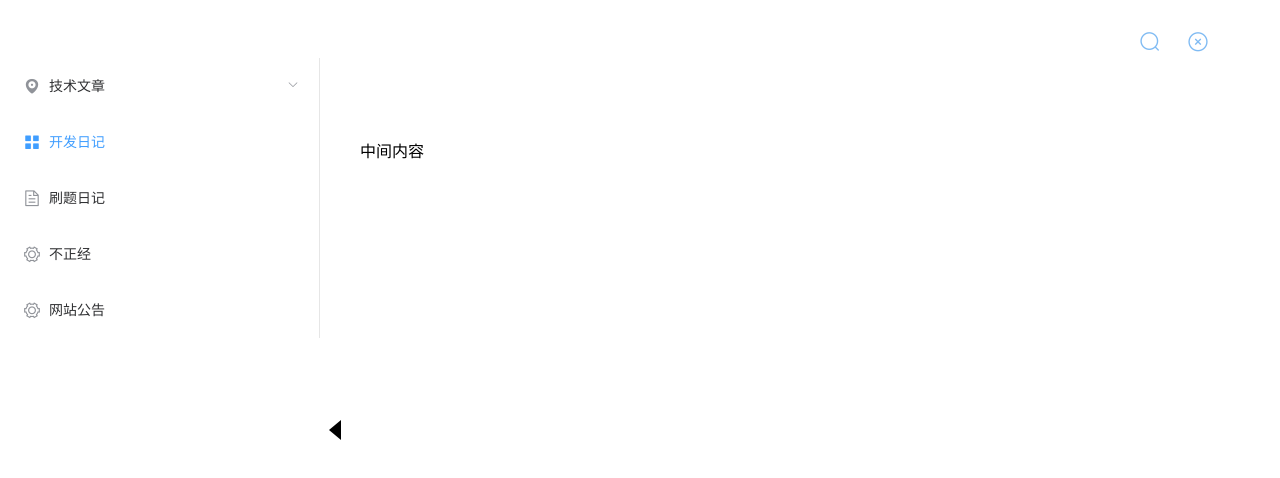
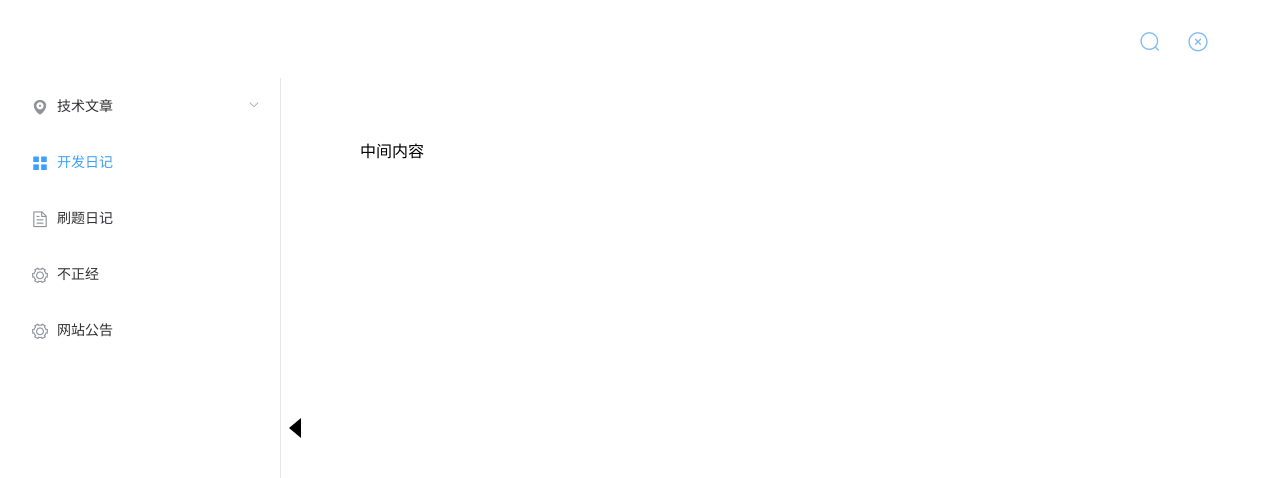
Before and after one commit to LeYunone/leyuna-blog-ssr, a Nuxt app: page / in a window 1280 px wide. Shown: the top 478 px of the page. Built offline with nearby package versions, Linux system fonts and the light colour scheme.

Commit message:
[ADD]web info3

```diff
--- a/components/Sidebar.vue
+++ b/components/Sidebar.vue
@@ -1,10 +1,7 @@
 <template>
-  <div>
-    <div @click="sidebarBtn" class="sidebar-wrapper">
-      <span class="el-icon-caret-left"></span>
-    </div>
+  <div class="leftDiv">
     <div class="sidebar">
-      <el-row >
+      <el-row>
         <el-col>
           <el-menu
             default-active="2"
@@ -40,6 +37,9 @@
         </el-col>
       </el-row>
     </div>
+    <div @click="sidebarBtn" class="sidebar-wrapper">
+      <span class="left-btn el-icon-caret-left"></span>
+    </div>
   </div>
 </template>
 <script>
@@ -47,34 +47,45 @@
     data() {
       return {}
     },
-    methods:{
-      sidebarBtn(){
-
+    methods: {
+      sidebarBtn() {
+        if (!$(".leftDiv").hasClass("toggle")) {
+          $(".leftDiv").addClass("toggle")
+        } else {
+          $(".leftDiv").removeClass("toggle")
+        }
       }
     }
   };
 </script>
 
-<style>
+<style type="text/css" >
+  .leftDiv {
+    float: left;
+    position: absolute;
+    width: 17rem;
+    height: 80%;
+    transition: transform 0.5s;
+    transform: translateX(0%);
+    border-right: solid 1px #e6e6e6;
+  }
+  .el-menu{
+    border-right: 0;
+  }
+  .leftDiv.toggle{
+    transform: translateX(-100%);
+  }
+
   .sidebar {
-    font-size: 16px;
-    width: 20rem;
+    overflow: hidden;
+    white-space: nowrap;
+  }
+
+  .sidebar-wrapper {
     position: fixed;
-    z-index: 13;
-    margin: 0;
-    top: 3.6rem;
-    left: 0;
+    top: 3.75rem;
     bottom: 0;
-    box-sizing: border-box;
-    overflow-y: auto;
-    transform: translateX(0%);
-    transition: transform .2s;
-  }
-  .sidebar-wrapper{
-    position: fixed;
-    top: calc(3.75rem);
-    bottom: 0;
-    left: calc(20rem);
+    left: 100%;
     z-index: 100;
     display: flex;
     align-items: center;
@@ -82,4 +93,10 @@
     font-size: 2rem;
     transition: left .3s ease;
   }
+  .left-btn{
+    bottom: 0;
+  }
+  .sidebar-wrapper:hover{
+    background-color: hwb(0deg 97% 3%);
+  }
 </style>
--- a/components/test.html
+++ /dev/null
@@ -1,129 +0,0 @@
-<!DOCTYPE html>
-<html>
-
-<head>
-  <meta charset="utf-8">
-  <meta http-equiv="X-UA-Compatible" content="IE=edge">
-  <meta name="viewport" content="width=device-width, initial-scale=1">
-  <title>改变dropdow的click 事件</title>
-  <link href="http://apps.bdimg.com/libs/bootstrap/3.3.0/css/bootstrap.min.css" rel="stylesheet">
-  <link rel="stylesheet" href="css/bootstrap-table.css">
-  <link rel="stylesheet" href="css/test.css">
-  <style>
-    ul {
-      list-style: none;
-    }
-    ul,
-    li {
-      margin: 0;
-      padding: 0;
-    }
-    .content {
-      position: absolute;
-      /*background: gray;*/
-      width: 100%;
-      height: 100%;
-      left: 0;
-      top: 0;
-    }
-    .leftDiv {
-      float: left;
-      position: absolute;
-      /*position:relative;*/
-      width: 150px;
-      height: 20%;
-      background: pink;
-      /* top:0;
-      left:0;*/
-      transition: transform 0.5s;
-    }
-
-    .toggle .leftDiv {
-      transform: translate(-150px, 0);
-    }
-
-    .toggle .right-content {
-      margin-left: 30px;
-    }
-
-    .changeBtn {
-      position: absolute;
-      top: 50%;
-      /*right:-45px;*/
-      left: 100%;
-      transform: translate(0, -50%);
-      width: 25px;
-    }
-
-    .left-content {
-      overflow: hidden;
-      white-space: nowrap;
-    }
-
-    .left-content ul li {
-      height: 35px;
-      line-height: 35px;
-    }
-
-    .right-content {
-      margin-left: 180px;
-      transition: margin-left 0.5s;
-    }
-  </style>
-  <!-- AdminLTE Skins. Choose a skin from the css/skins
-       folder instead of downloading all of them to reduce the load. -->
-  <!-- HTML5 Shim and Respond.js IE8 support of HTML5 elements and media queries -->
-  <!-- WARNING: Respond.js doesn't work if you view the page via file:// -->
-  <!--[if lt IE 9]>
-  <script src="https://oss.maxcdn.com/html5shiv/3.7.3/html5shiv.min.js"></script>
-  <script src="https://oss.maxcdn.com/respond/1.4.2/respond.min.js"></script>
-  <![endif]-->
-</head>
-
-<body>
-<div class="content">
-  <div class="leftDiv" id="leftDiv">
-    <div class="left-content">
-      <ul>
-        <li>this is the first line</li>
-        <li>this is the second line</li>
-      </ul>
-    </div>
-    <button id="changeBtn" class="changeBtn">切换</button>
-  </div>
-  <div class="right-content">
-    <ul>
-      <li>this is the first line</li>
-      <li>this is the second line</li>
-      <li>this is the first line</li>
-      <li>this is the second line</li>
-      <li>this is the first line</li>
-      <li>this is the second line</li>
-      <li>this is the first line</li>
-      <li>this is the second line</li>
-      <li>this is the first line</li>
-      <li>this is the second line</li>
-      <li>this is the first line</li>
-      <li>this is the second line</li>
-      <li>this is the first line</li>
-      <li>this is the second line</li>
-      <li>this is the first line</li>
-      <li>this is the second line</li>
-    </ul>
-  </div>
-</div>
-<script src="http://apps.bdimg.com/libs/jquery/2.1.1/jquery.min.js"></script>
-<script src="http://apps.bdimg.com/libs/bootstrap/3.3.0/js/bootstrap.min.js"></script>
-<script>
-  $(".changeBtn").click(function() {
-    if (!$(".content").hasClass("toggle")) {
-      $(".content").addClass("toggle")
-    } else {
-      $(".content").removeClass("toggle")
-    }
-  })
-
-</script>
-</body>
-
-</html>
--- a/nuxt.config.js
+++ b/nuxt.config.js
@@ -6,13 +6,16 @@ export default {
       lang: 'en'
     },
     meta: [
-      { charset: 'utf-8' },
-      { name: 'viewport', content: 'width=device-width, initial-scale=1' },
-      { hid: 'description', name: 'description', content: '' },
-      { name: 'format-detection', content: 'telephone=no' }
+      {charset: 'utf-8'},
+      {name: 'viewport', content: 'width=device-width, initial-scale=1'},
+      {hid: 'description', name: 'description', content: ''},
+      {name: 'format-detection', content: 'telephone=no'}
     ],
     link: [
-      { rel: 'icon', type: 'image/x-icon', href: '/favicon.ico' }
+      {rel: 'icon', type: 'image/x-icon', href: '/favicon.ico'}
+    ],
+    script: [
+      {src: 'https://cdnjs.cloudflare.com/ajax/libs/jquery/3.1.1/jquery.min.js'},
     ]
   },
   server: {
@@ -38,8 +41,7 @@ export default {
   components: true,
 
   // Modules for dev and build (recommended): https://go.nuxtjs.dev/config-modules
-  buildModules: [
-  ],
+  buildModules: [],
 
   // Modules: https://go.nuxtjs.dev/config-modules
   modules: [
--- a/package.json
+++ b/package.json
@@ -9,6 +9,7 @@
     "generate": "nuxt generate"
   },
   "dependencies": {
+    "@nuxtjs/axios": "^5.12.4",
     "core-js": "^3.15.1",
     "element-ui": "^2.15.2",
     "nuxt": "^2.15.7",
```
